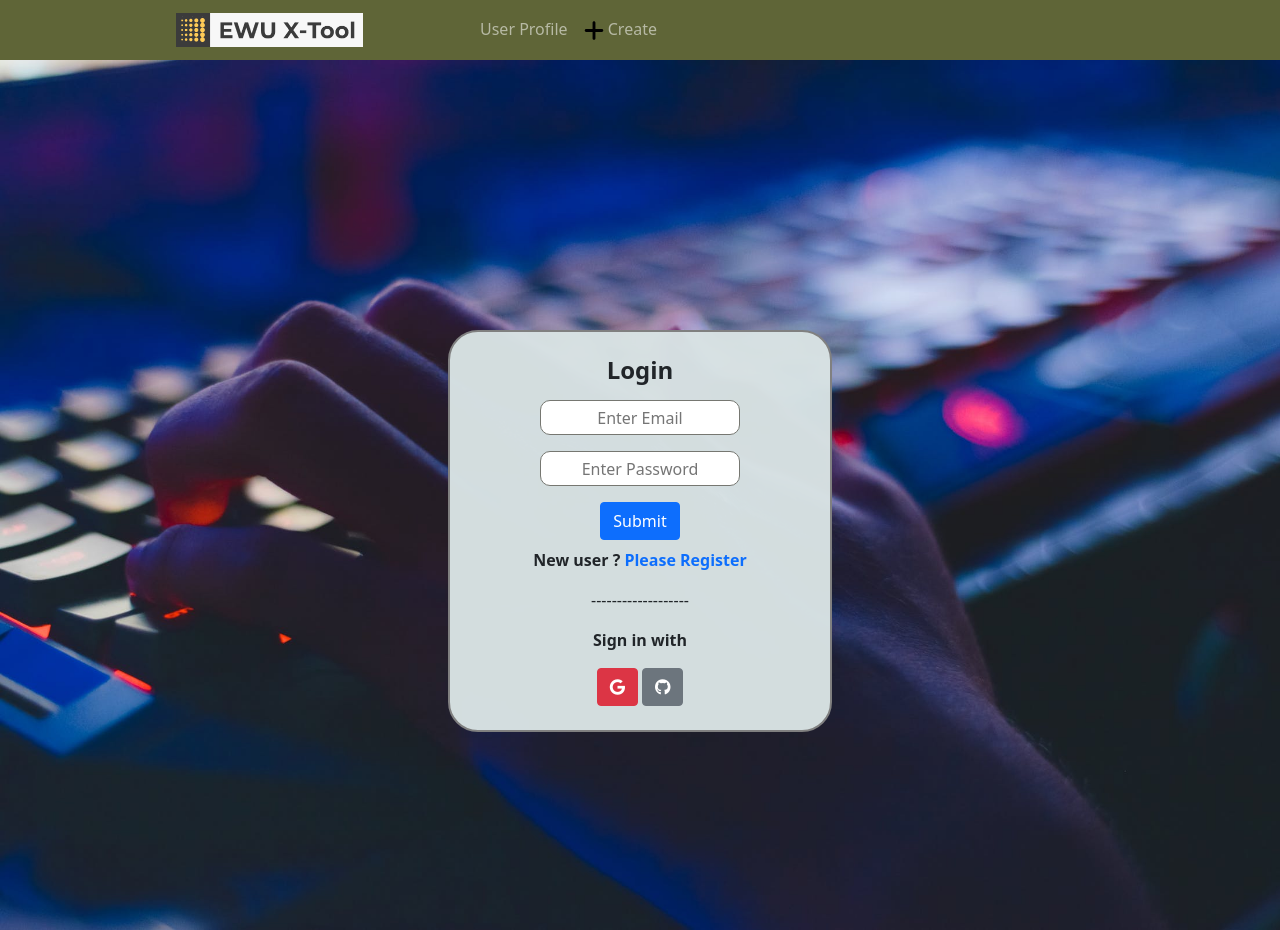
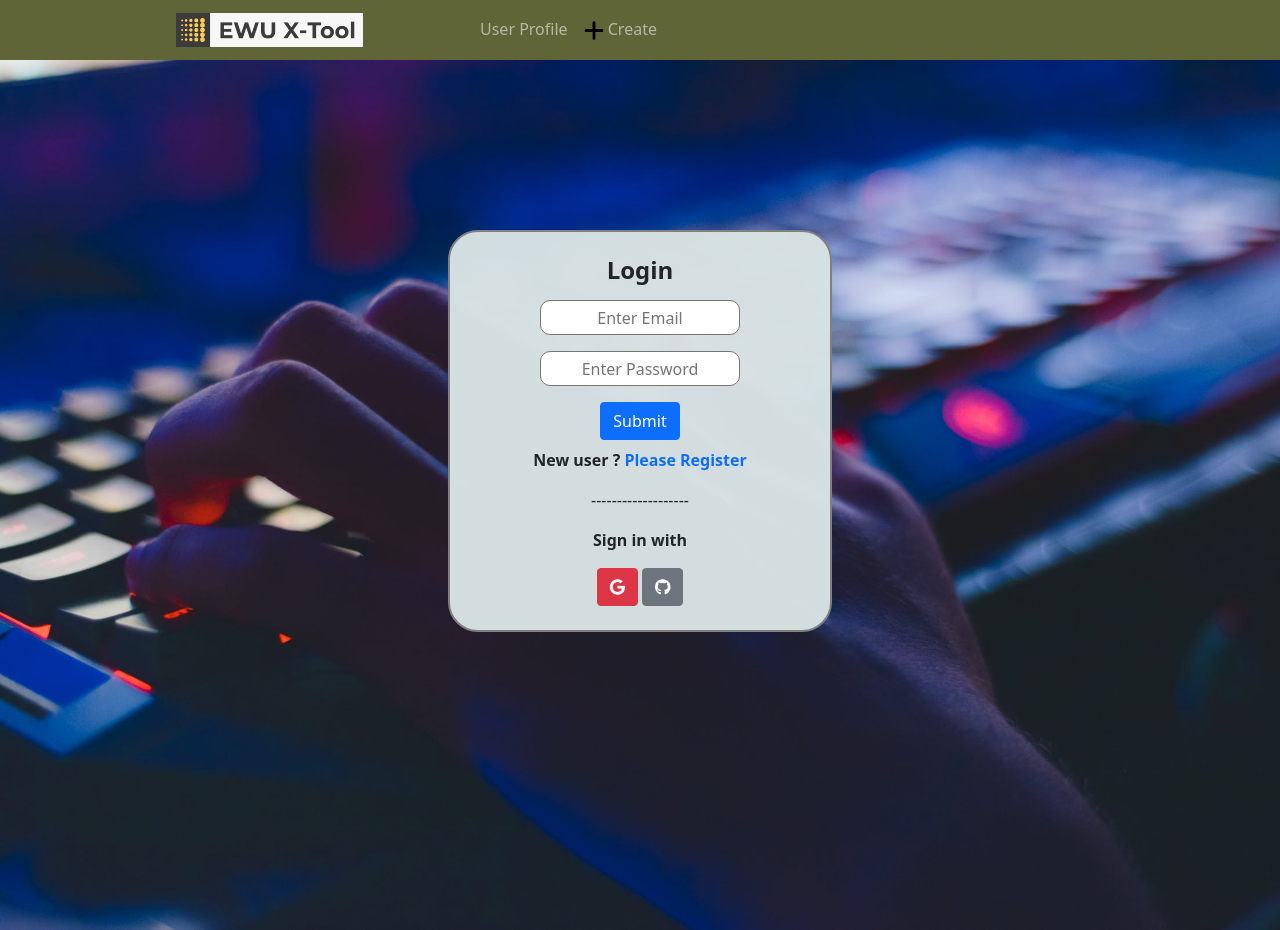
Before and after one commit to ArifulIslam99/EWU-X-Tools, a React (Create React App) app: page /login in a window 1280 px wide. Built offline with nearby package versions, Linux system fonts and the light colour scheme; no server answers.

Commit message:
css added

```diff
--- a/src/Components/Authentication/Login/Login.css
+++ b/src/Components/Authentication/Login/Login.css
@@ -1,3 +1,8 @@
+html, body
+{
+    height: 100%;
+}
+
 .login{
     width: 30%;
     background-color: rgba(216, 227, 228, 0.973);
@@ -17,5 +22,6 @@
    .login{
       width: 80%;
       margin: 5%;
+
    }
   }
--- a/src/Components/Authentication/Login/Login.js
+++ b/src/Components/Authentication/Login/Login.js
@@ -54,7 +54,7 @@ const loginStyle={
 
             </div>
             <div className="mx-auto p-4 login" style={{border: '2px solid gray',
-                        marginTop:'-600px',
+                        marginTop:'-700px',
                         borderRadius:'30px'
                           }}>
 
--- a/src/Components/Authentication/Register/Register.js
+++ b/src/Components/Authentication/Register/Register.js
@@ -55,7 +55,7 @@ const handleGoogleSignIn = () =>{
 
             </div>
             <div className="mx-auto p-4 login" style={{border: '2px solid gray',
-                        marginTop:'-700px',
+                        marginTop:'-730px',
                         borderRadius:'30px'
                           }}>
 
```
